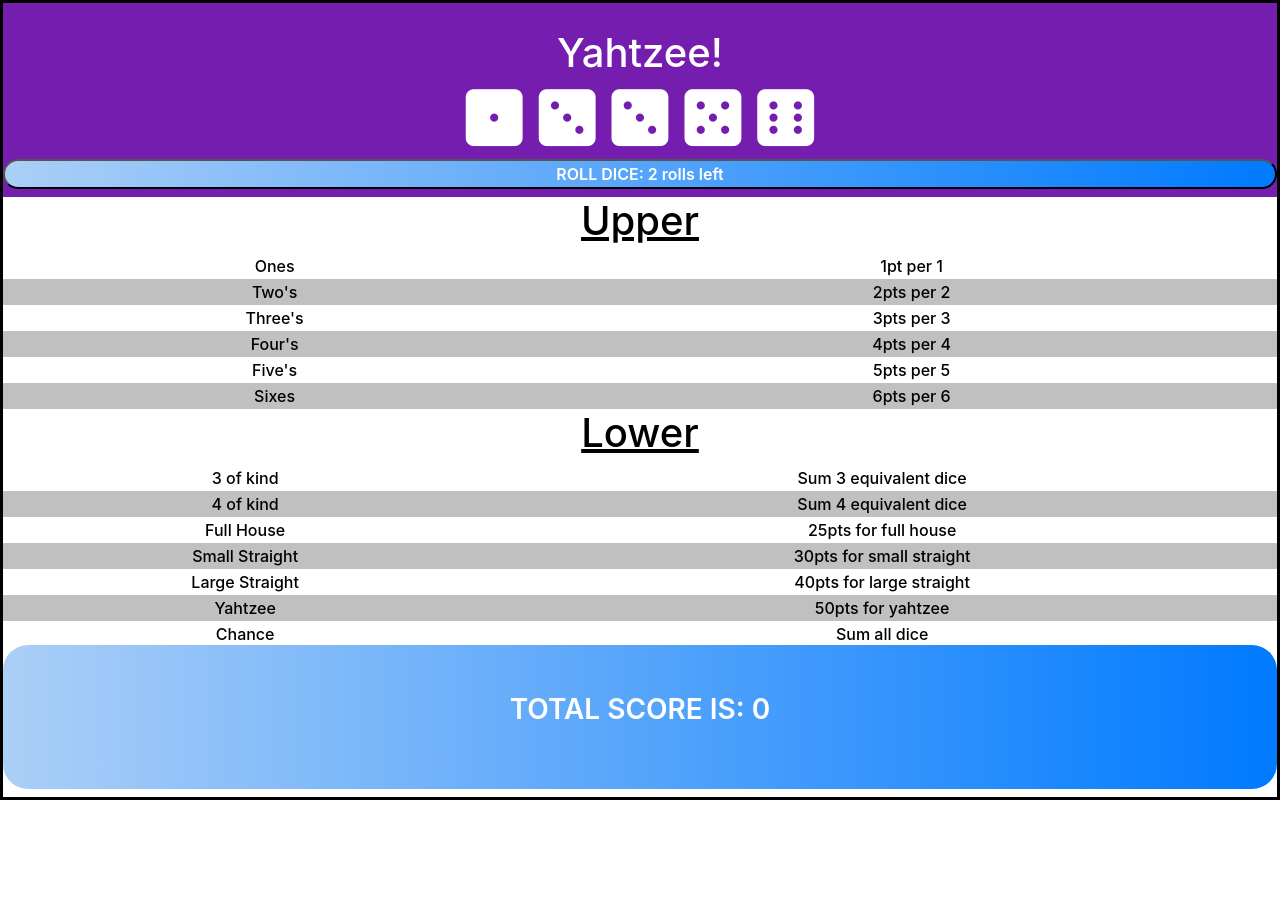
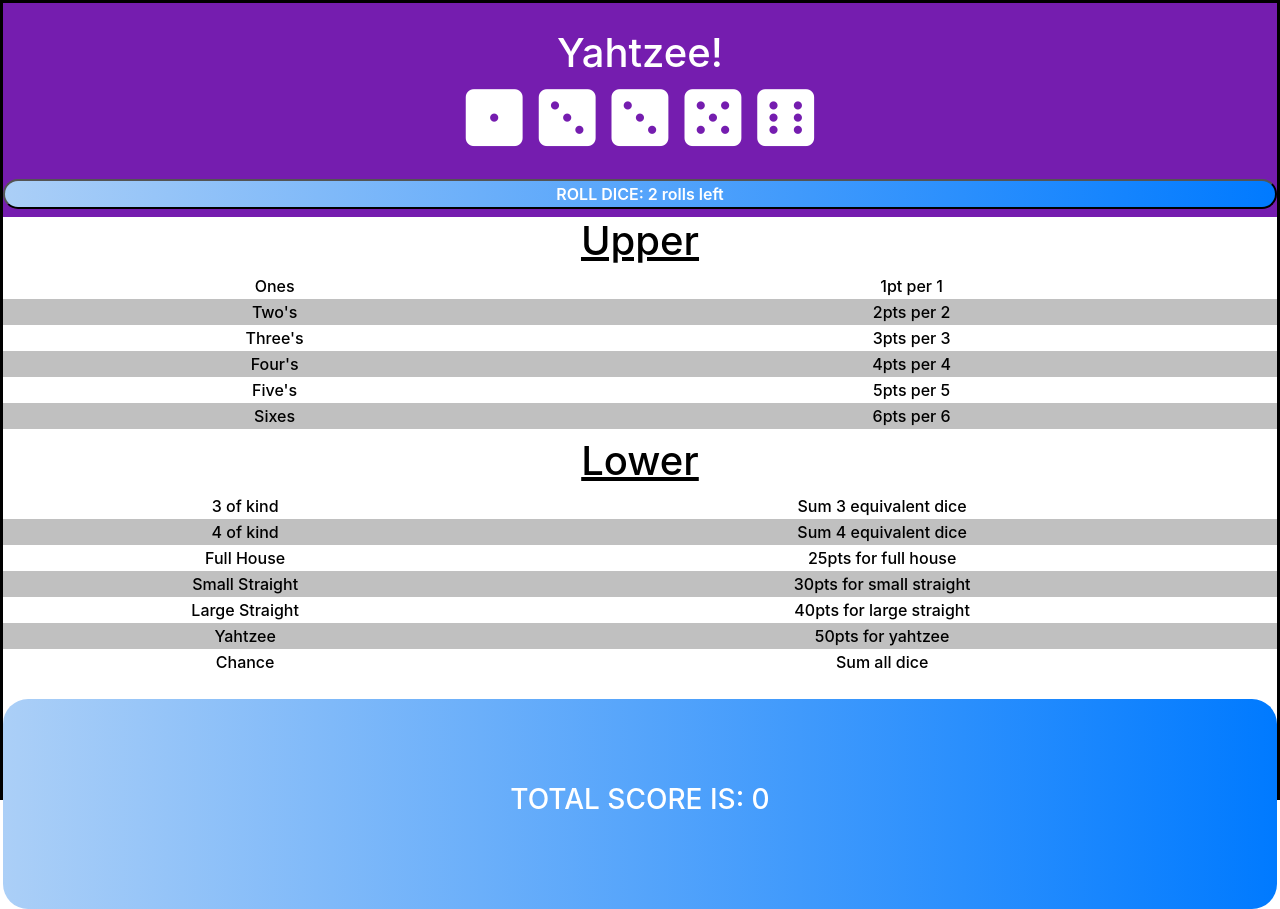
Before and after one commit to aji1414/Yahtzee, a React (Create React App) app: page / in a window 1280 px wide. Before the commit the page ends 800 px from the top, so only its background shows below. Built offline with nearby package versions, Linux system fonts and the light colour scheme.

Commit message:
more styling changes in lower rules section

```diff
--- a/src/Components/Rules/Rules.component.jsx
+++ b/src/Components/Rules/Rules.component.jsx
@@ -82,7 +82,7 @@
 
             <div className="lower-rules mb-3">
                 <h1 className="title-rules">Lower</h1>
-                <table>
+                <table className="mb-4">
                     <tbody>
                         <tr className={this.state.scoreVisible[6]} onClick={() => this.xOfKind(dice, 3, 6)}><td>3 of kind</td><td>{this.state.sectionScore[6] !== false ? this.state.sectionScore[6] : "Sum 3 equivalent dice"}</td></tr>
                         <tr className={this.state.scoreVisible[7]} onClick={() => this.xOfKind(dice, 4, 7)}><td>4 of kind</td><td>{this.state.sectionScore[7] !== false ? this.state.sectionScore[7] : "Sum 4 equivalent dice"}</td></tr>
@@ -93,11 +93,13 @@
                         <tr className={this.state.scoreVisible[12]} onClick={() => this.chance(dice, 12)}><td>Chance</td><td>{this.state.sectionScore[12] !== false ? this.state.sectionScore[12] : "Sum all dice"}</td></tr>
                     </tbody>
                 </table>
+                {gameEnd === true
+            ? <div className="total-score"><h3 onClick={this.resetEntireGame}>YOU SCORED {this.state.totalScore}pts! PLAY AGAIN? </h3></div>
+            : <div className="total-score disabled"><h3>TOTAL SCORE IS: {this.state.totalScore} </h3></div>
+            }
             </div>
 
-            {gameEnd === true
-            ? <h3 className="total-score pt-5" onClick={this.resetEntireGame}>YOU SCORED {this.state.totalScore}pts! PLAY AGAIN? </h3>
-            : <h3 className="total-score disabled pt-5" >TOTAL SCORE IS: {this.state.totalScore} </h3>}
+
 
         </div>
         )
--- a/src/Components/Rules/Rules.styles.scss
+++ b/src/Components/Rules/Rules.styles.scss
@@ -9,11 +9,6 @@
     // }
 }
 
-.upper-rules,.lower-rules{
-    @media only screen and (max-width:800px){
-        // height:230px !important;
-    }
-}
 
 .title-rules{
     text-decoration: underline ;
@@ -24,7 +19,10 @@
 }
 
 .total-score{
-    height: 800px;
+    height:210px;
+    display:flex;
+    flex-direction: column;
+    justify-content: center;
     cursor: pointer;
     background: linear-gradient(to right, rgb(171, 207, 247) , rgb(0, 122, 255));
     border-radius: 25px;
```
